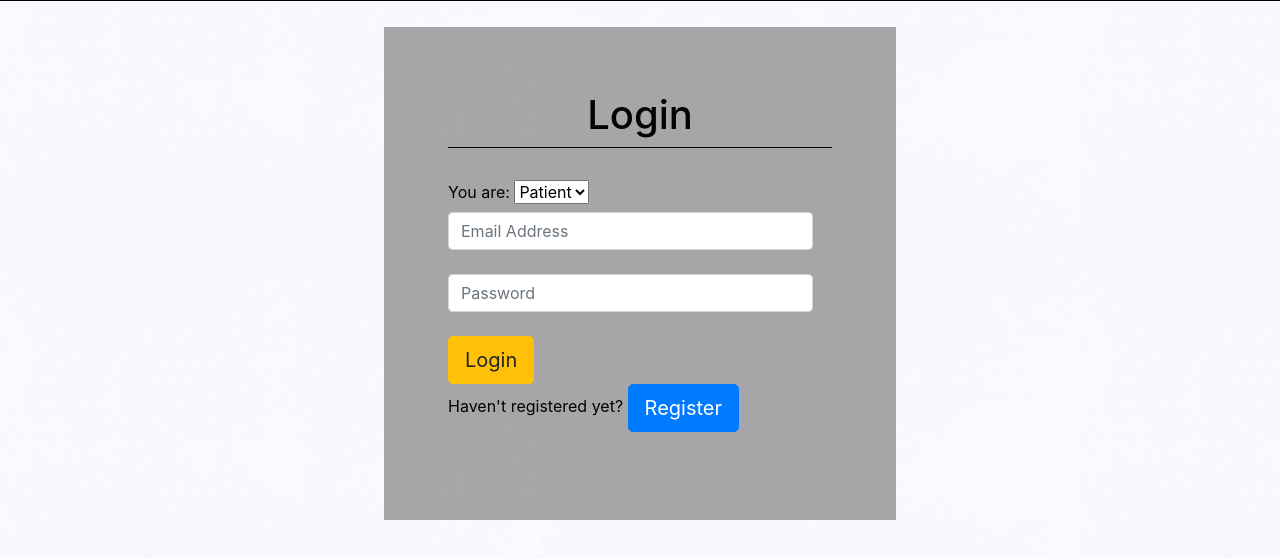
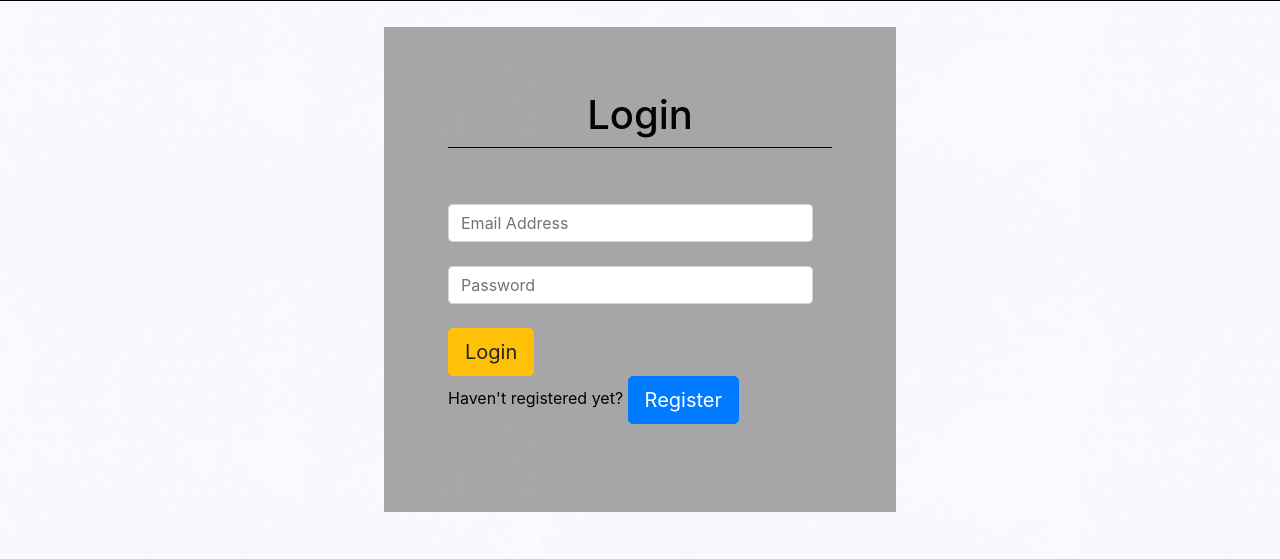
Before and after one commit to harishankar87/DentalCareTestRepo, a Django app: template NandhaKumaranDentalClinic/NandhaKumaranDental/HealthCentre/templates/HealthCentre/loginPortal.html in a window 1280 px wide. Shown: the part 96-655 px from the top of the page. Run offline with Django 3.2, Linux system fonts and the light colour scheme; the template is opened without the code that fills it, so the values that code supplies are empty; some libraries are stand-ins or nearby versions.

Commit message:
Latest working code

```diff
--- a/NandhaKumaranDentalClinic/NandhaKumaranDental/HealthCentre/templates/HealthCentre/loginPortal.html
+++ b/NandhaKumaranDentalClinic/NandhaKumaranDental/HealthCentre/templates/HealthCentre/loginPortal.html
@@ -26,11 +26,11 @@ NDC-Login
                 <br>
                 <form align="left" action="{% url 'login' %}" method="post" style="margin-right:5%">
                     {% csrf_token %}
-                    <label for="userTypeinLogin" style="color:rgb(3, 3, 3)">You are:</label>
+                    <!-- <label for="userTypeinLogin" style="color:rgb(3, 3, 3)">You are:</label>
                     <select name="userTypeinLogin" id="userTypeinLogin">
                         <option value="patient">Patient</option>
                         <option value="doctor">Doctor</option>
-                    </select>
+                    </select> -->
                     <!-- <li class="nav-item dropdown">
                         <a class="nav-link dropdown-toggle" style="color:rgb(15, 15, 15)" href="#" id="navbarDropdown" role="button" data-toggle="dropdown" aria-haspopup="true" aria-expanded="false">
                           Select
```
